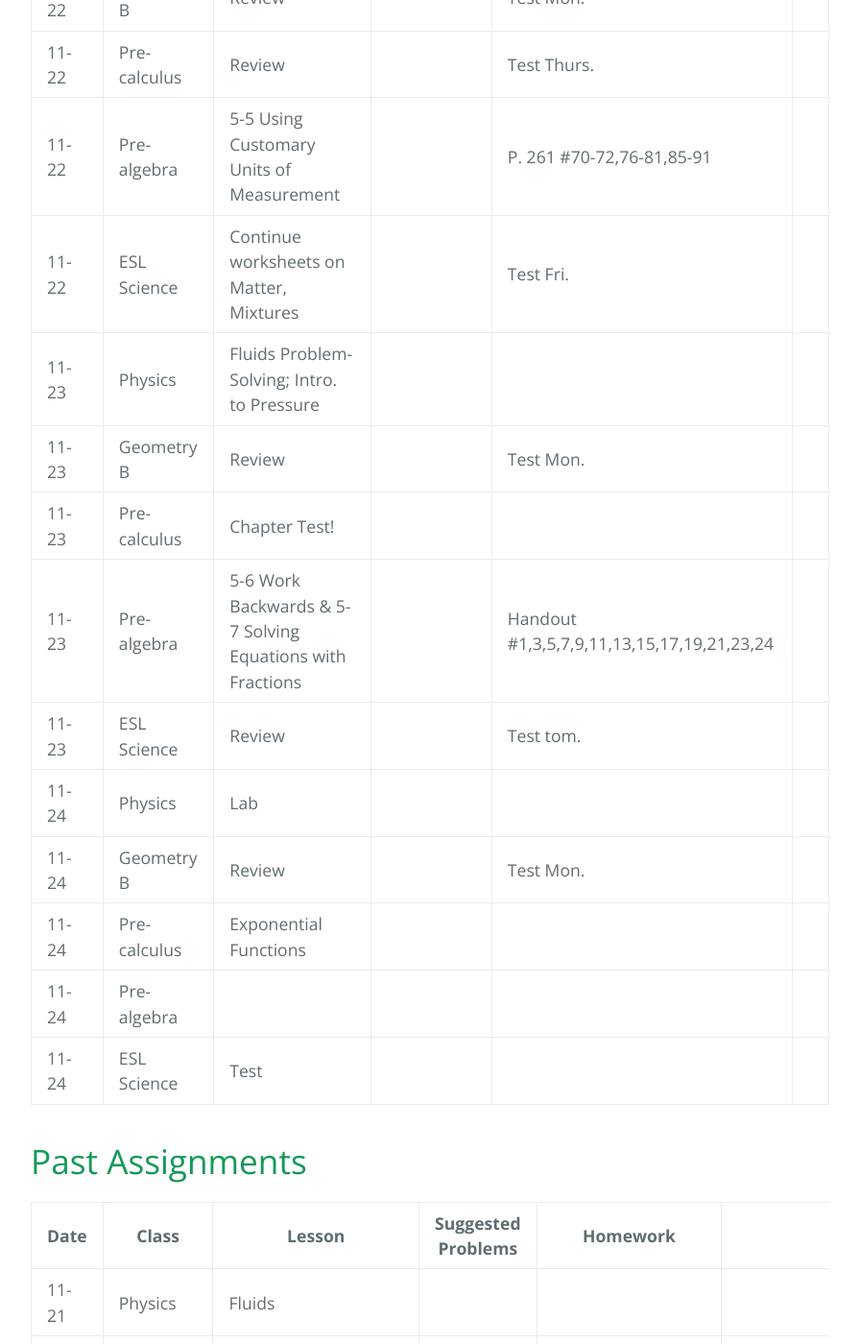
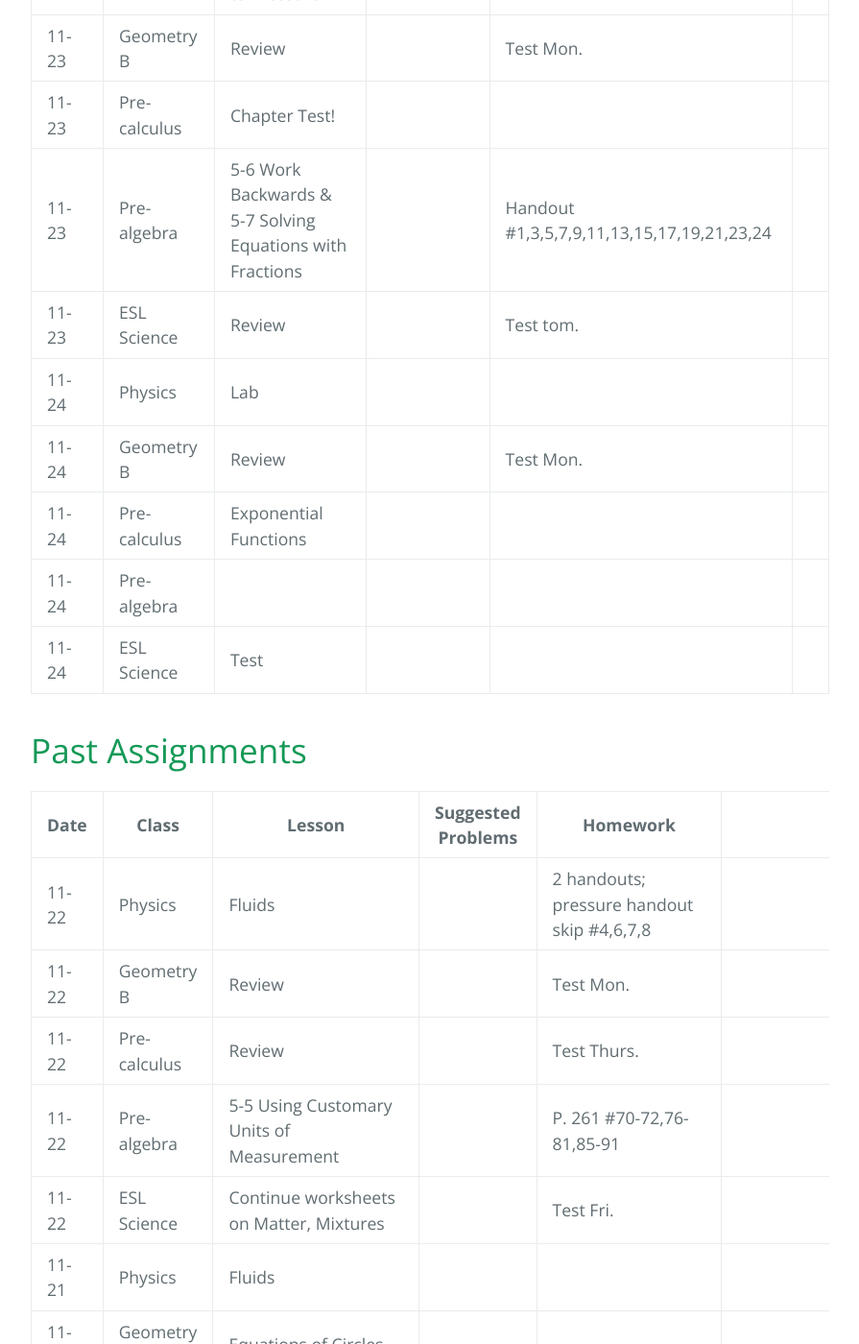
Before and after one commit to gpayoo/gpayoo, a Jekyll site: the page built from index.md, in a window 1280 px wide and 1400 px high, scrolled down 746 px. Shown: the whole window at 96% size, without its empty margins (192-1087 px from the left). Built offline with Jekyll 4.4.1, drawn with Linux system fonts in a browser that asks for light colours; our own code applies the rules of GitHub Pages for plain Markdown files; part of the change alters nothing that is shown; some of the changed text lies outside the part shown.

Commit message:
Update index.md

```diff
--- a/index.md
+++ b/index.md
@@ -10,11 +10,6 @@ layout: default
 
 | Date | Class | Lesson | Suggested Problems | Homework |
 | ---- | ----- | ------ | -------- | ---
-| 11-22 | Physics | Fluids | |  2 handouts; pressure handout skip #4,6,7,8
-| 11-22 | Geometry B |Review | | Test Mon.|
-| 11-22 | Pre-calculus | Review  | | Test Thurs.
-| 11-22 | Pre-algebra | 5-5 Using Customary Units of Measurement  | | P. 261 #70-72,76-81,85-91
-| 11-22 | ESL Science | Continue worksheets on Matter, Mixtures  |  |  Test Fri.
 | 11-23 | Physics | Fluids Problem-Solving; Intro. to Pressure | |
 | 11-23 | Geometry B |Review | | Test Mon.|
 | 11-23 | Pre-calculus | Chapter Test!  | |
@@ -30,6 +25,11 @@ layout: default
 
 | Date | Class | Lesson | Suggested Problems | Homework |
 | ---- | ----- | ------ | -------- | ---
+| 11-22 | Physics | Fluids | |  2 handouts; pressure handout skip #4,6,7,8
+| 11-22 | Geometry B |Review | | Test Mon.|
+| 11-22 | Pre-calculus | Review  | | Test Thurs.
+| 11-22 | Pre-algebra | 5-5 Using Customary Units of Measurement  | | P. 261 #70-72,76-81,85-91
+| 11-22 | ESL Science | Continue worksheets on Matter, Mixtures  |  |  Test Fri.
 | 11-21 | Physics | Fluids   | |
 | 11-21 | Geometry B | Equations of Circles | |  |
 | 11-21 | Pre-calculus | HW Quiz, Review   | | Handouts from today
```
